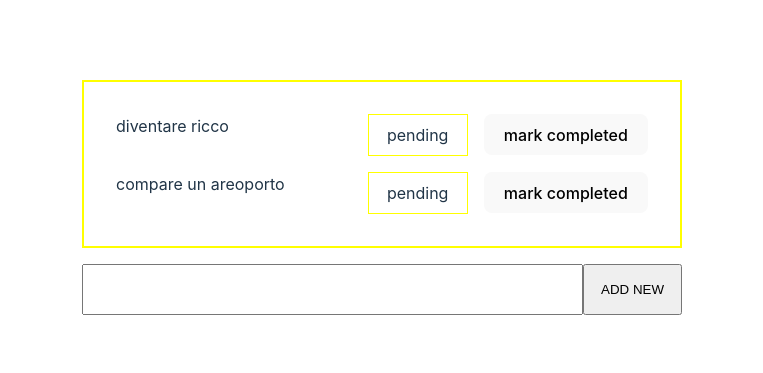
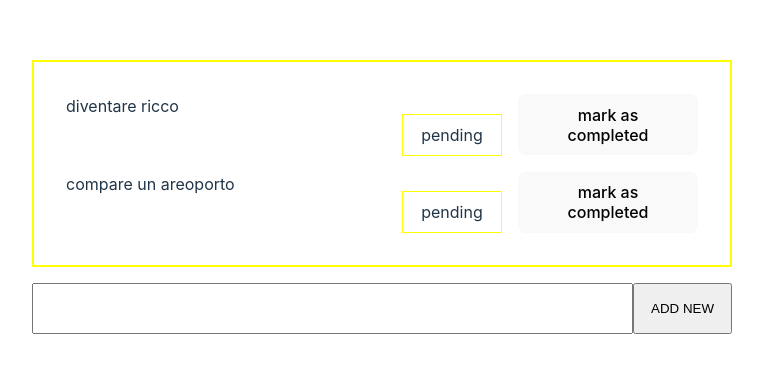
Before and after one commit to multivoltage/kleopatra-todolist, a React (Vite) app: page / in a window 1280 px wide. Shown: the part 203-576 px from the top of the page, without its empty margins (258-1021 px from the left). Built offline with nearby package versions, Linux system fonts and the light colour scheme.

Commit message:
feat: uncheck completed task (comeback in pending)

```diff
--- a/src/App.tsx
+++ b/src/App.tsx
@@ -3,7 +3,7 @@ import './styles/App.css'
 import './styles/List.css'
 import './styles/Form.css'
 import { List } from "./components/List";
-import { generateInitialTodos } from "./utils";
+import { generateInitialTodos, getNextStateTask } from "./utils";
 import { ITodo } from "./model/todo";
 
 function App() {
@@ -22,15 +22,15 @@ function App() {
     }]))
   }
 
-  function completeTodo(task: string) {
+  function switchTask(task: string) {
     const newTodos = todos.reduce((acc, currentTask) => {
       const v = currentTask
       if (v.task === task) {
-        v.state = "completed"
+        v.state = getNextStateTask(v.state)
       }
       acc.push(v)
       return acc
-    }, [] as ITodo[])
+    }, [] as Array<ITodo>)
     setTodos(newTodos)
   }
 
@@ -44,7 +44,7 @@ function App() {
 
   return (
     <div className="App">
-      <List todos={todos} handleAction={completeTodo} />
+      <List todos={todos} handleAction={switchTask} />
 
       <div>
         <form onSubmit={handleSubmit} ref={form} className="form">
--- a/src/components/Row.tsx
+++ b/src/components/Row.tsx
@@ -8,7 +8,7 @@ interface Props {
 export function Row({ todo, handleAction }: Props) {
     const { task, state } = todo
 
-    function handleClickCompleted() {
+    function handleClick() {
         handleAction(todo.task)
     }
 
@@ -18,7 +18,10 @@ export function Row({ todo, handleAction }: Props) {
             <span data-cy={`list-row-state-${state}`} className="list__row__status">
                 {state}
             </span>
-            <button className="list__row__action" data-cy="list-row--action" onClick={handleClickCompleted}>mark completed</button>
+            <button className="list__row__action" data-cy="list-row--action" onClick={handleClick}>
+                {state === "completed" && "mark as pending"}
+                {state === "pending" && "mark as completed"}
+            </button>
         </div>
 
     </div>
--- a/src/styles/List.css
+++ b/src/styles/List.css
@@ -1,7 +1,7 @@
 .list {
     border: 2px solid yellow;
     padding: var(--p1);
-    width: 600px;
+    width: 700px;
 }
 
 .list__row {
@@ -23,6 +23,7 @@
 
 .list__row__action {
     margin-left: var(--p1);
+    width: 180px;
 }
 
 .list__row__task {
--- a/src/utils.ts
+++ b/src/utils.ts
@@ -1,8 +1,22 @@
 import { ITodo } from "./model/todo";
 
+/**
+ * used by cypress but can be a Promise and fetch data from web
+ */
 export function generateInitialTodos(): Array<ITodo> {
     return [
         { task: "diventare ricco", state: "pending" },
         { task: "compare un areoporto", state: "pending" },
     ];
 }
+
+/**
+ * This method allow us to think like a flus for a specific task. We can introduce in future more states
+ * @param state current state if task
+ * @returns next possible state of a task.
+ */
+export function getNextStateTask(state: ITodo["state"]): ITodo["state"] {
+    if (state === "pending") return "completed";
+
+    return "pending";
+}
```
Also changed, not shown: 2 other files (tests, documents, lock files or other folders).
